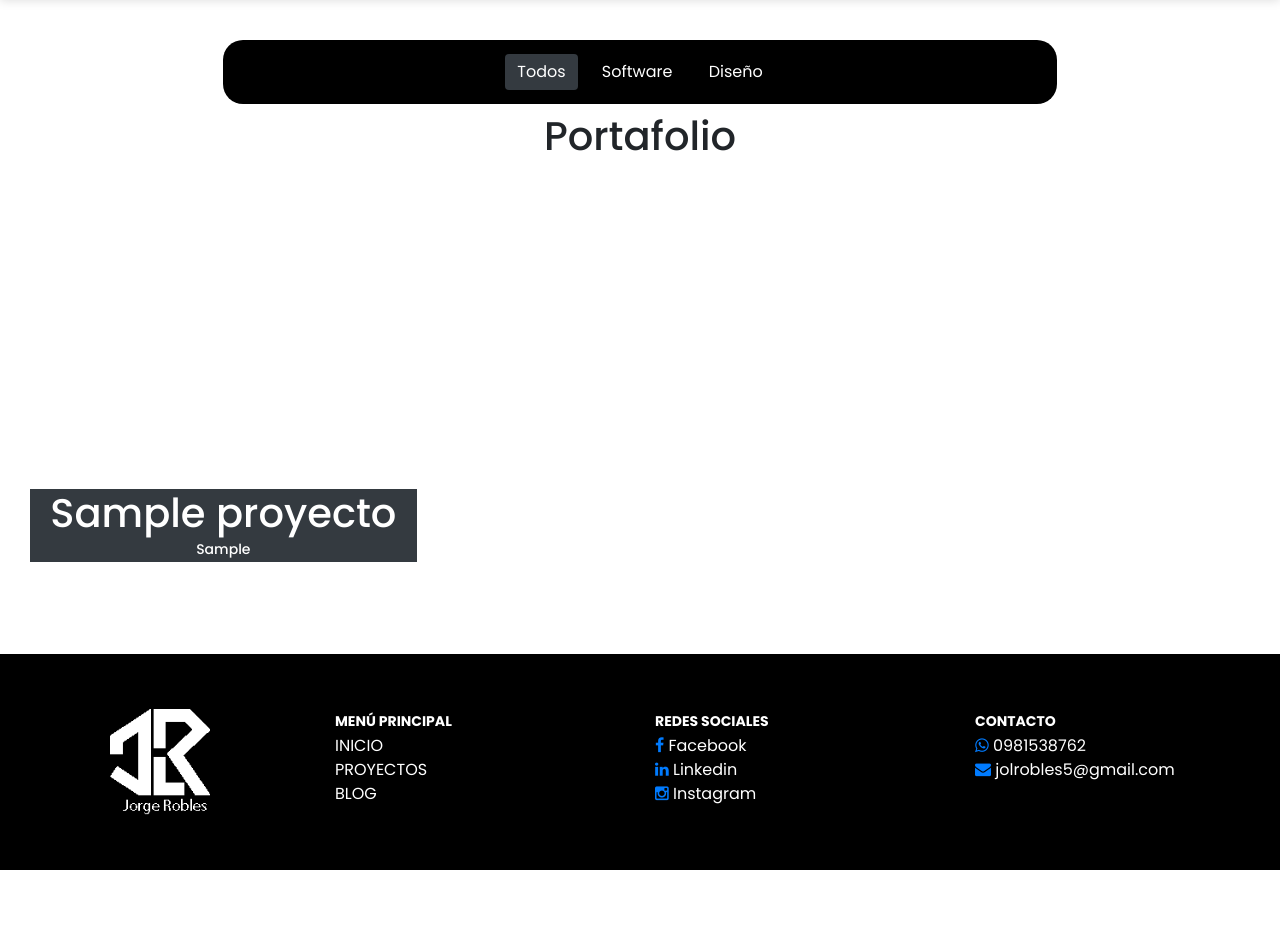
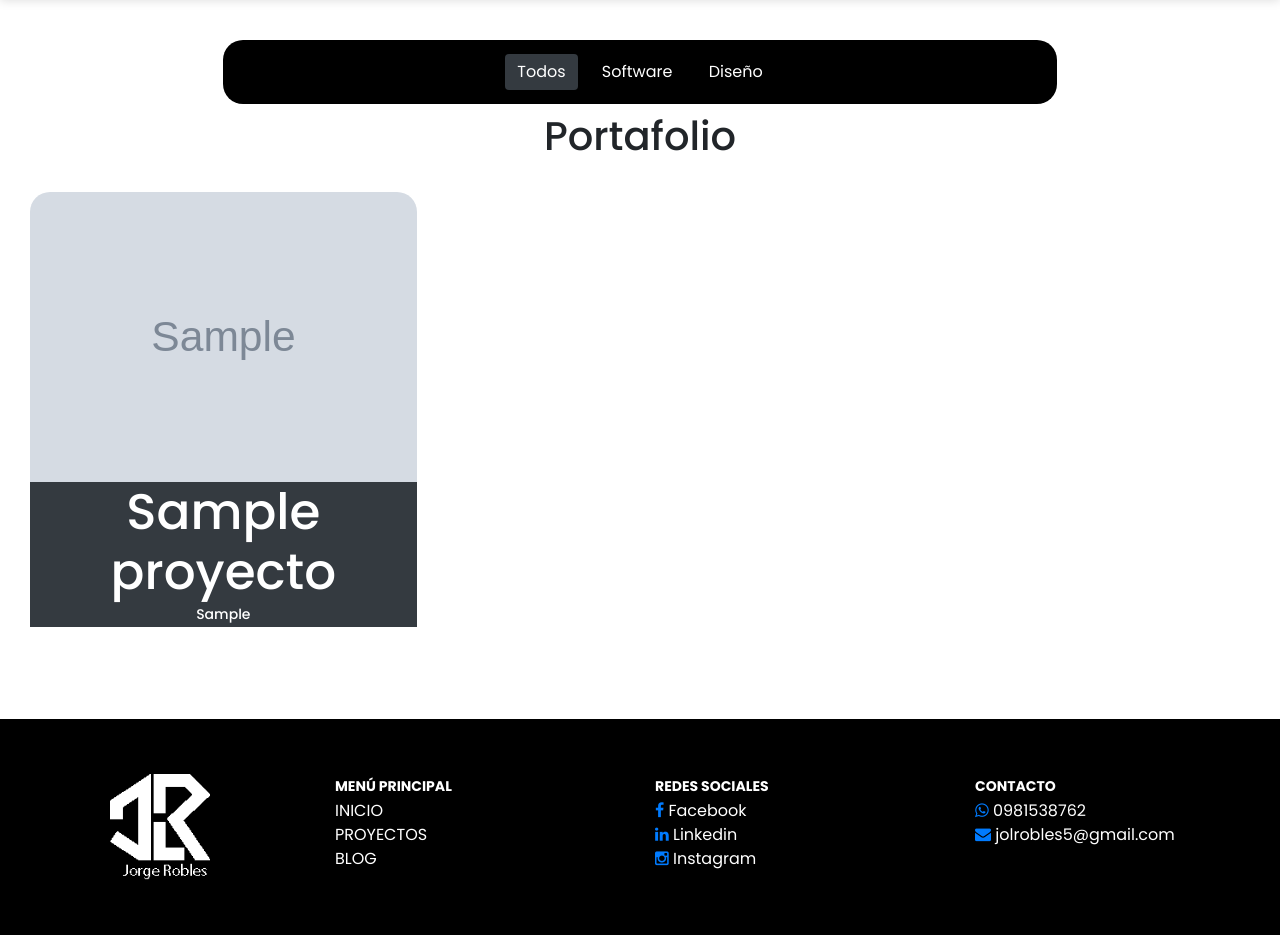
Before and after one commit to JolRobles/jolrobles, a Django app: page /proyectos in a window 1280 px wide. Shown: the part 80-1015 px from the top of the page. Before the commit the page ends 950 px from the top, so only its background shows below. Run offline with Django 4.2, Linux system fonts and the light colour scheme; tables that the repository leaves empty hold one stand-in row (values such as "Sample post"); grey boxes marked "Sample" are stand-in pictures; some libraries are stand-ins or nearby versions.

Commit message:
new image

```diff
--- a/templates/home/proyectos.html
+++ b/templates/home/proyectos.html
@@ -38,9 +38,9 @@
             {% endif %}
               <a href="{% url 'home:proyecto_detail' proyecto.pk %}" >
                 <div class="position-relative overflow-hidden mb-2">
-                  <iframe class="w-100 parent" id="parent"  src="{{proyecto.imagen}}" width="300" height="300" style="border-top-left-radius: 20px; border-top-right-radius: 20px;"></iframe>
-                  <div class="portfolio-btn bg-dark d-flex align-items-center justify-content-center text-center" style="margin-top: -10px;">
-                    <h5 class="text-white" style="font-size: 40px">{{proyecto.nombre}}
+                  <img src="{{proyecto.imagen}}" style="border-top-left-radius: 20px; border-top-right-radius: 20px;" alt="">
+                  <div class="portfolio-btn bg-dark d-flex align-items-center justify-content-center text-center" style="margin-top: 0px;">
+                    <h5 class="text-white" style="font-size: 50px">{{proyecto.nombre}}
                     <p class="text-white">{{proyecto.rol_realizado}}</p>
                     </h5>
                   </div>
```
Also changed, not shown: templates/home/blog.html (+5 -5 lines), templates/home/blog_list.html (+4 -4 lines).
